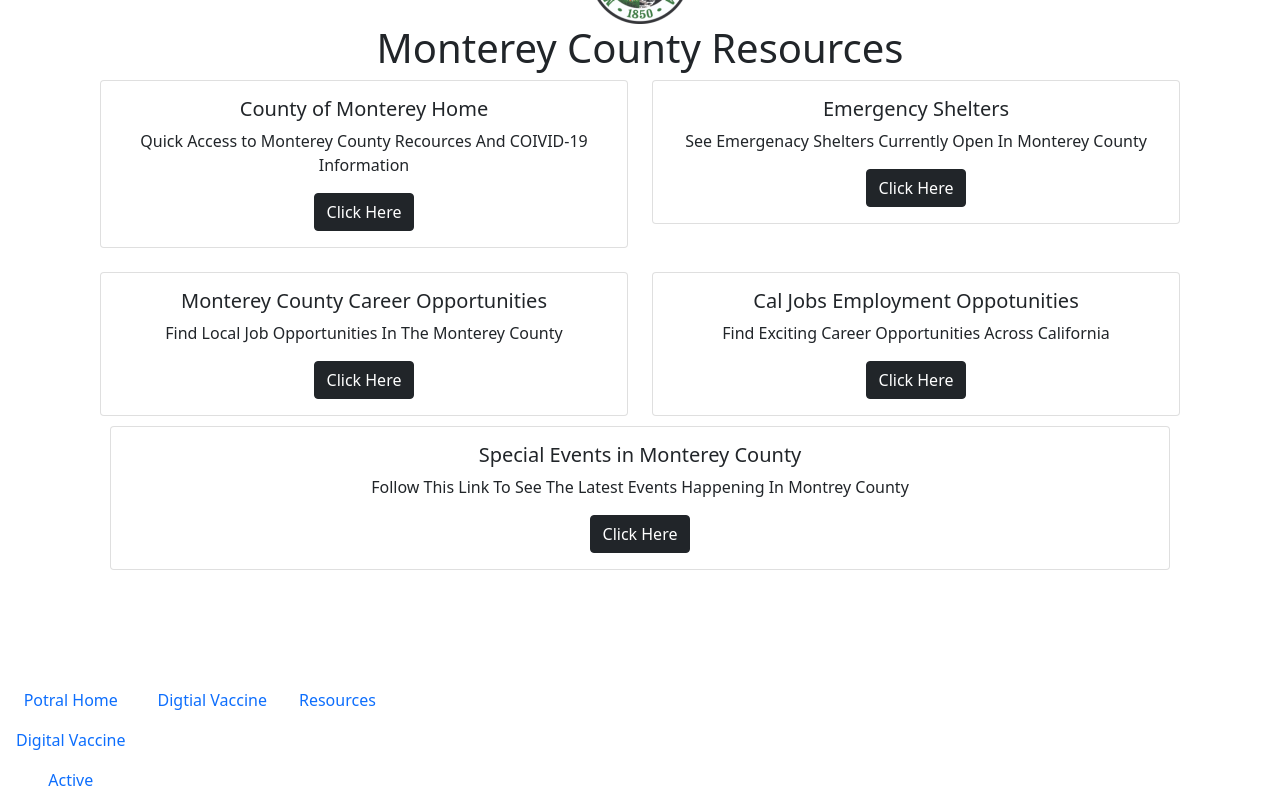
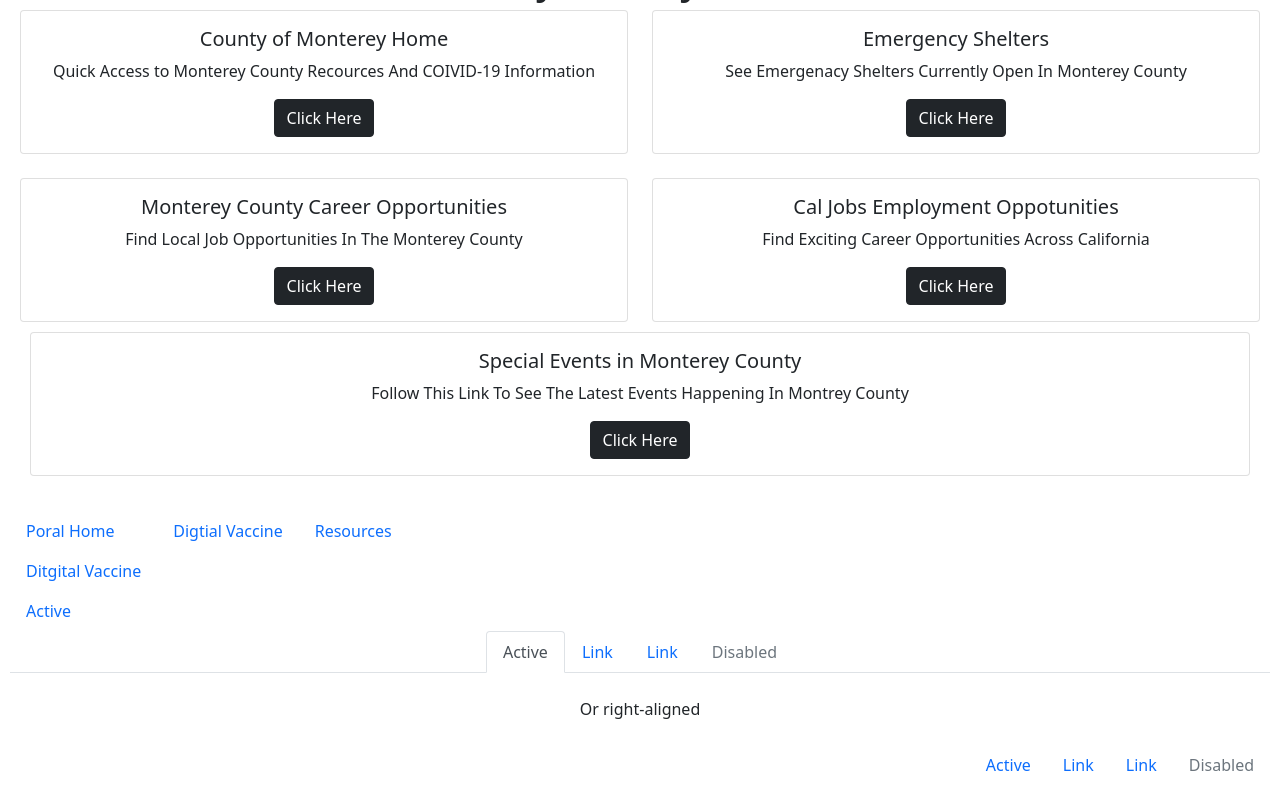
Before and after one commit to christianlMaldonado/tempCovidLogin, a React (Create React App) app in the folder login/: page /CountySites in a window 1280 px wide. Shown: the part 302-1102 px from the top of the page. Built offline with nearby package versions, Linux system fonts and the light colour scheme.

Commit message:
Corrections and Footer Testing

```diff
--- a/login/src/Components/NavMenu.css
+++ b/login/src/Components/NavMenu.css
@@ -1,2 +1,6 @@
 /* County Colors */
 /* #00838f cyan darken-3 */
+
+.Navigation {
+
+}
--- a/login/src/Components/NavMenu.jsx
+++ b/login/src/Components/NavMenu.jsx
@@ -6,9 +6,9 @@ function NavMenu() {
 
     return (
         <>
-            <Navbar collapseOnSelect expand="lg" bg="dark" variant="dark">
+            <Navbar className="Navigation" collapseOnSelect expand="lg" bg="dark" variant="dark">
                 <Container>
-                    <img src={Logo} alt="countyLogo" style={{padding: 5}}/>
+                    <img src={Logo} alt="countyLogo" style={{padding: 5, margin: 5}}/>
                     <Navbar.Brand href="/">Monterey County Portal</Navbar.Brand>
                     <Navbar.Toggle aria-controls="responsive-navbar-nav" />
                         <Navbar.Collapse id="responsive-navbar-nav">
--- a/login/src/Pages/CountySites.css
+++ b/login/src/Pages/CountySites.css
@@ -1,7 +1,9 @@
 .countySiteBody {
   text-align: center;
-  padding: 50px;
-  margin: 50px;
+  padding: 10px;
+  margin: 10px;
+  justify-content: center;
+  word-break: none;
 }
 
 .special {
--- a/login/src/Pages/Footer.css
+++ b/login/src/Pages/Footer.css
@@ -1,3 +1,5 @@
 .FooterLinks {
-    text-align: center;
+    text-align: left;
+    padding: 5px;
+    margin: 5px;
 }
--- a/login/src/Pages/Footer.jsx
+++ b/login/src/Pages/Footer.jsx
@@ -8,8 +8,8 @@ const Footer = () => {
         <div className="FooterLinks">
             <Nav defaultActiveKey="/home" as="ul">
                 <Nav.Item as="li">
-                    <Nav.Link href="/home">Potral Home </Nav.Link>
-                    <Nav.Link href="/home">Digital Vaccine</Nav.Link>
+                    <Nav.Link href="/home">Poral Home </Nav.Link>
+                    <Nav.Link href="/home">Ditgital Vaccine</Nav.Link>
                     <Nav.Link href="/home">Active</Nav.Link>
                 </Nav.Item>
                 <Nav.Item as="li">
@@ -19,6 +19,40 @@ const Footer = () => {
                     <Nav.Link eventKey="link-2">Resources</Nav.Link>
                 </Nav.Item>
             </Nav>
+
+<Nav className="justify-content-center" activeKey="/" variant="tabs">
+    <Nav.Item>
+      <Nav.Link href="/">Active</Nav.Link>
+    </Nav.Item>
+    <Nav.Item>
+      <Nav.Link eventKey="link-1">Link</Nav.Link>
+    </Nav.Item>
+    <Nav.Item>
+      <Nav.Link eventKey="link-2">Link</Nav.Link>
+    </Nav.Item>
+    <Nav.Item>
+      <Nav.Link eventKey="disabled" disabled>
+        Disabled
+      </Nav.Link>
+    </Nav.Item>
+  </Nav>
+  <p className="text-center mt-4 mb-4">Or right-aligned</p>
+  <Nav className="justify-content-end" activeKey="/home">
+    <Nav.Item>
+      <Nav.Link href="/home">Active</Nav.Link>
+    </Nav.Item>
+    <Nav.Item>
+      <Nav.Link eventKey="link-1">Link</Nav.Link>
+    </Nav.Item>
+    <Nav.Item>
+      <Nav.Link eventKey="link-2">Link</Nav.Link>
+    </Nav.Item>
+    <Nav.Item>
+      <Nav.Link eventKey="disabled" disabled>
+        Disabled
+      </Nav.Link>
+    </Nav.Item>
+  </Nav>
         </div>
     );
 };
--- a/login/src/Pages/NameForm.css
+++ b/login/src/Pages/NameForm.css
@@ -5,8 +5,8 @@
 }
 
 .Component {
-    padding: 20px;
-    margin: 20px;
+    padding: 10px;
+    margin: 10px;
 }
 
 .selfCheckTitle{
```
